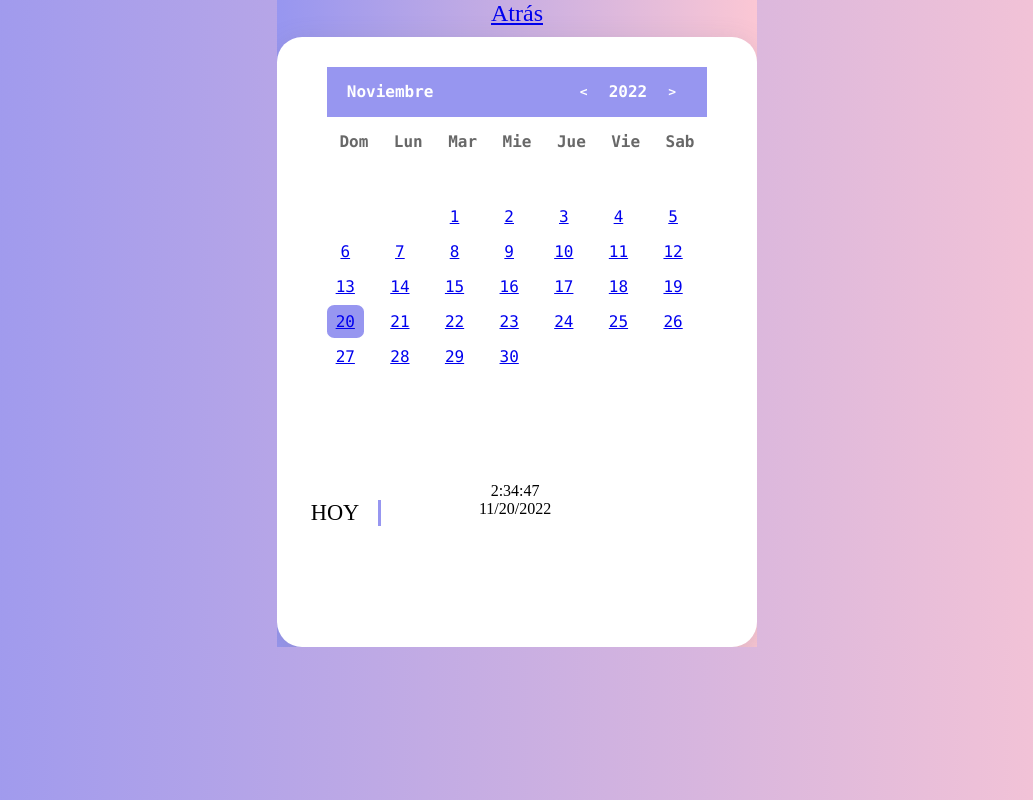
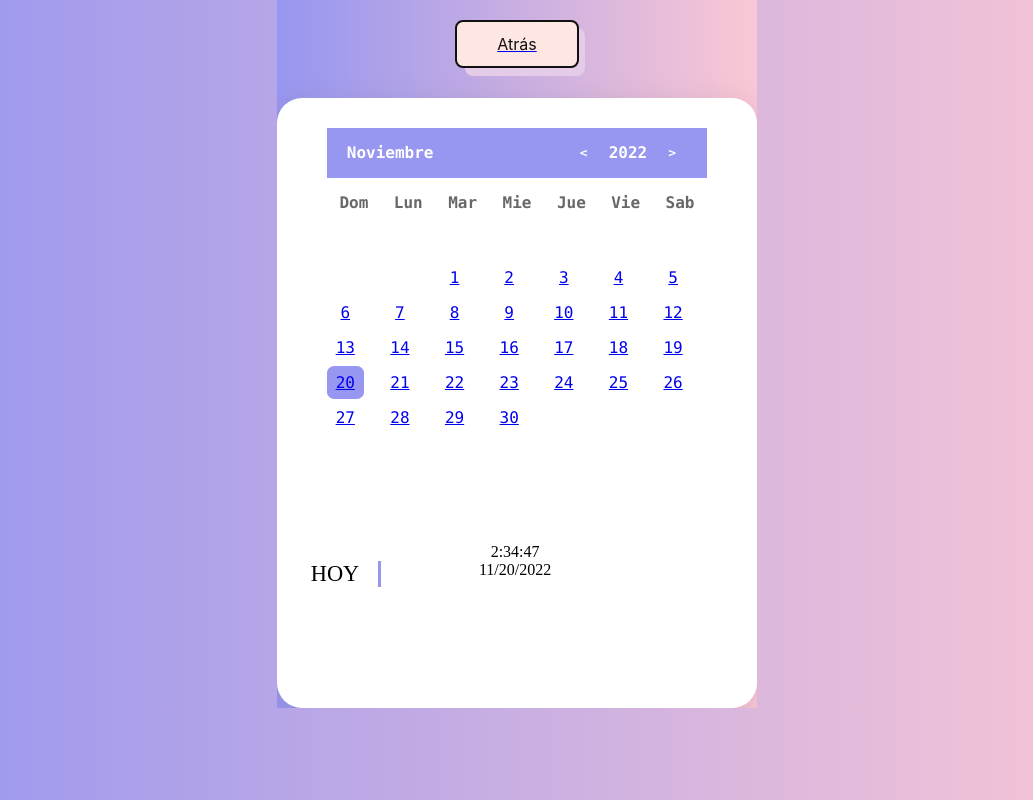
Before and after one commit to Yaircitop/Qalendiary, a Django app: page /Qalendiary/calendario/ in a window 1280 px wide. Shown: the whole page, without its empty margins (123-1156 px from the left). Run offline with Django 4.2, Linux system fonts and the light colour scheme.

Commit message:
Boton Atras
Para el calendario. Tambien escribí y/u en vez de y/o en el dashboard

```diff
--- a/Qalendiary/static/plantillacalendar.css
+++ b/Qalendiary/static/plantillacalendar.css
@@ -18,9 +18,11 @@
   }
   html,
   body {
+    position: relative;
     place-items: center;
     font-family: var(--font-family);
     background:linear-gradient(to right, #9796f0, #fbc7d4);
+    z-index: -2;
     overflow: hidden;
   }
   .contianer {
@@ -301,3 +303,67 @@
     font-family: Dubai Light, Century Gothic;
 
   }
+
+  .button-56 {
+  align-items: center;
+  background-color: #fee6e3;
+  border: 2px solid #111;
+  border-radius: 8px;
+  box-sizing: border-box;
+  color: #111;
+  cursor: pointer;
+  display: flex;
+  font-family: Inter,sans-serif;
+  font-size: 16px;
+  height: 48px;
+  justify-content: center;
+  line-height: 24px;
+  max-width: 100%;
+  padding: 0 25px;
+  position: relative;
+  text-align: center;
+  text-decoration: none;
+  user-select: none;
+  -webkit-user-select: none;
+  touch-action: manipulation;
+}
+
+.button-56:after {
+  background-color: #e4cce8;
+  border-radius: 8px;
+  content: "";
+  display: block;
+  height: 48px;
+  left: 0;
+  width: 100%;
+  position: absolute;
+  top: -2px;
+  transform: translate(8px, 8px);
+  transition: transform .2s ease-out;
+  z-index: -1;
+}
+
+.button-56:hover:after {
+  transform: translate(0, 0);
+}
+
+.button-56:active {
+  background-color: #ffdeda;
+  outline: 0;
+}
+
+.button-56:hover {
+  outline: 0;
+}
+
+@media (min-width: 768px) {
+  .button-56 {
+    padding: 0 40px;
+  }
+}
+
+.botoncito {
+  margin: 20px;
+  top: 0;
+  left: 0;
+}
--- a/Qalendiary/templates/calendario.html
+++ b/Qalendiary/templates/calendario.html
@@ -6,10 +6,14 @@
     <meta charset="UTF-8">
     <meta http-equiv="X-UA-Compatible" content="IE=edge">
     <meta name="viewport" content="width=device-width, initial-scale=1.0">
-    <title>Document</title>
+    <title>Calendario</title>
     <link rel="stylesheet" href="../../static/plantillacalendar.css">
     <script src="{% static 'javascript/script2.js' %}" defer></script>
-    <a href="{% url 'dashboard' %}" class = "atras">Atrás</a>
+    <div class="botoncito">
+      <a href="{% url 'dashboard' %}" class = "atras">
+        <button class="button-56" role="button">Atrás</button>
+      </a>
+    </div>
 </head>
 <body>
   <div class="contianer">
--- a/Qalendiary/templates/dashboard.html
+++ b/Qalendiary/templates/dashboard.html
@@ -10,7 +10,7 @@
 	</style>
 </head>
 <body>
-	    <h3>¿Te gusta estudiar y/o organizarte con música?</h3>
+	    <h3>¿Te gusta estudiar y/u organizarte con música?</h3>
 		<h4>Con Qalendiary te proporcionamos algunos vídeos para ayudarte a la hora de concentrarte</h4>
 		<h2 style="color:rgb(255, 255, 255);">Qalendiary</h2>
 		<h2 style="color:rgb(255, 255, 255);">¡Bienvenido, {{user.username}}!</h2>
```
